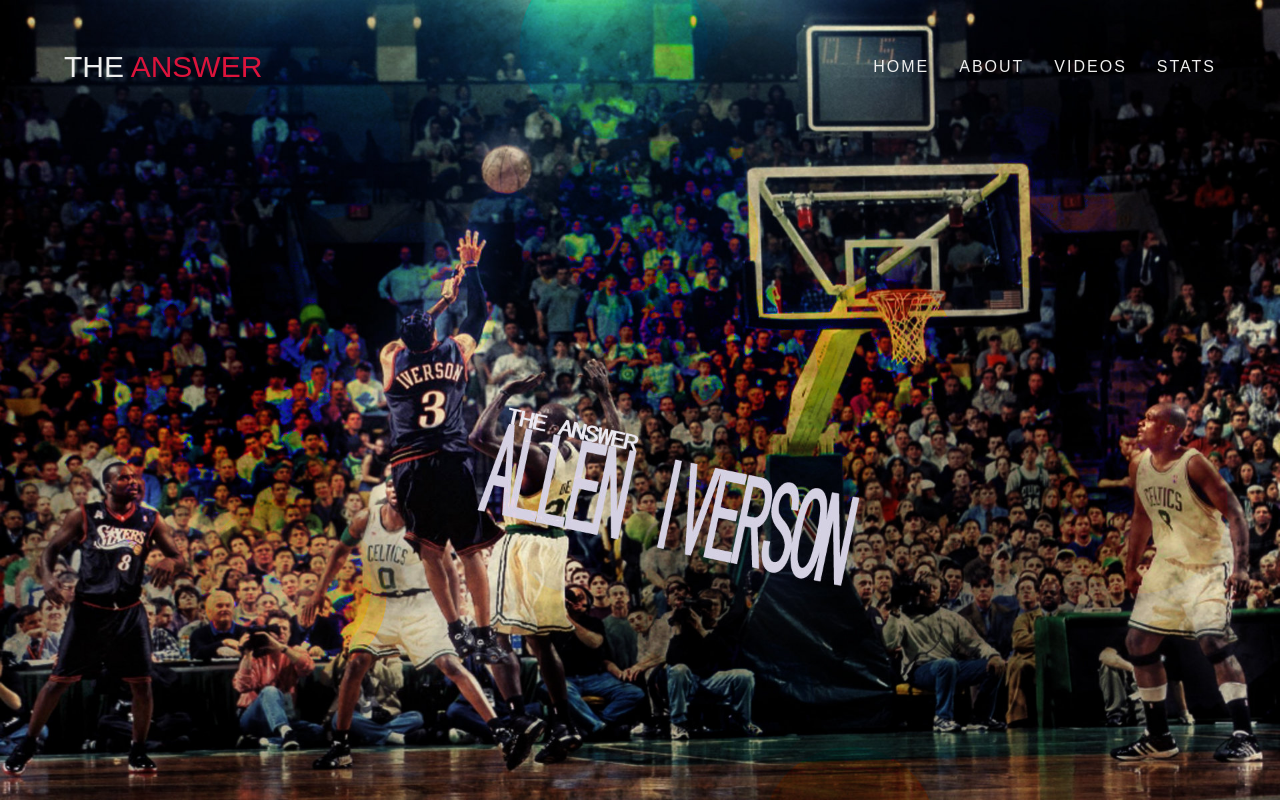
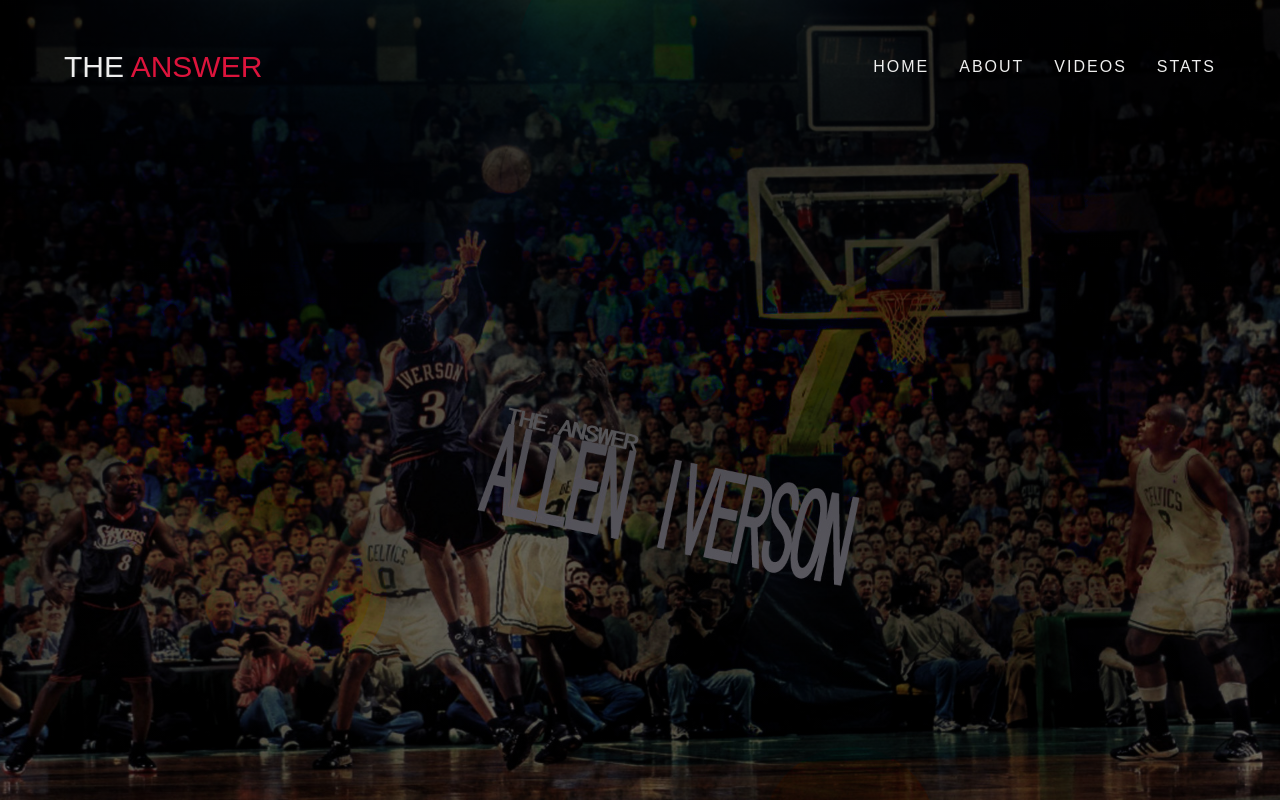
Before and after one commit to Simbaxo/Iverson-Fansite, a React (Create React App) app: page / in a window 1280 px wide. Built offline with nearby package versions, Linux system fonts and the light colour scheme.

Commit message:
Disabling the slideshow background for now

```diff
--- a/src/components/App.js
+++ b/src/components/App.js
@@ -6,7 +6,7 @@
 const App = () => {
   return (
     <div>
-      <BackgroundPage />
+      {/* <BackgroundPage /> */}
       <NavBar />
     </div>
   )
--- a/src/components/NavBar/NavBar.css
+++ b/src/components/NavBar/NavBar.css
@@ -6,6 +6,8 @@
 header {
   width: 100%;
   height: 100vh;
+  background: linear-gradient(to bottom, rgba(0,0,0,.8), rgba(0,0,0,.5)), url("../../assets/images/one.jpg") center no-repeat;
+  background-size: cover;
 }
 
 .container {
```
